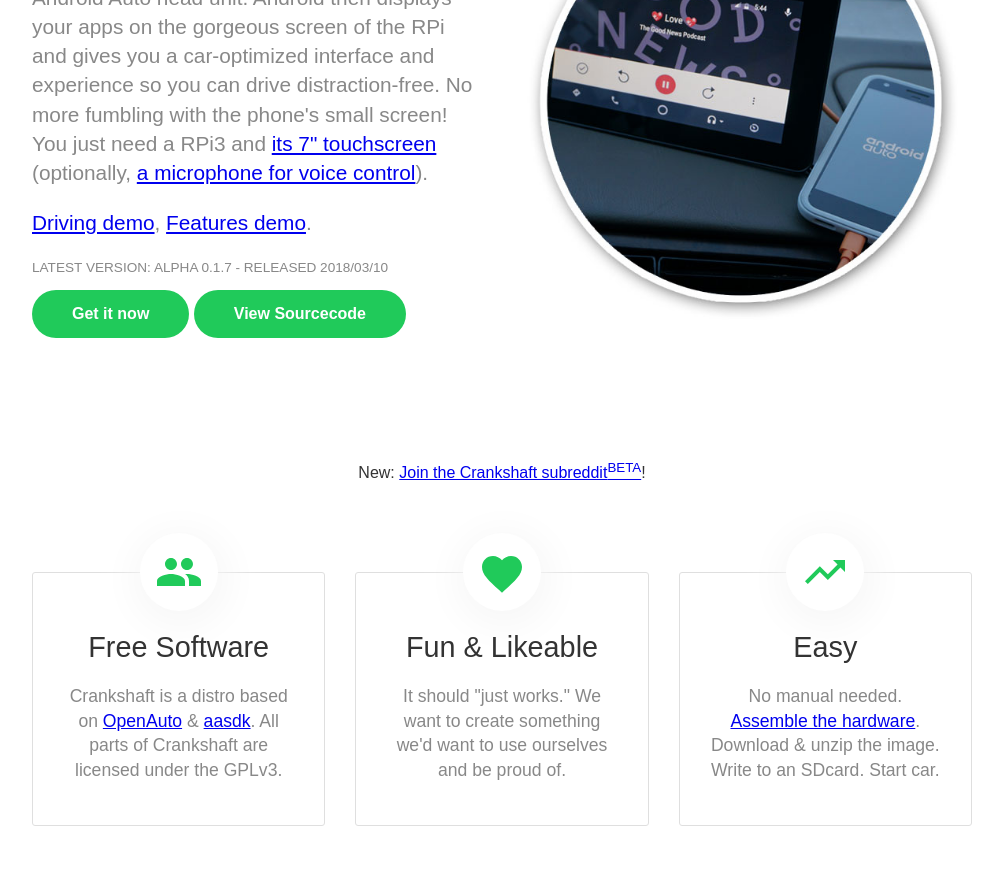
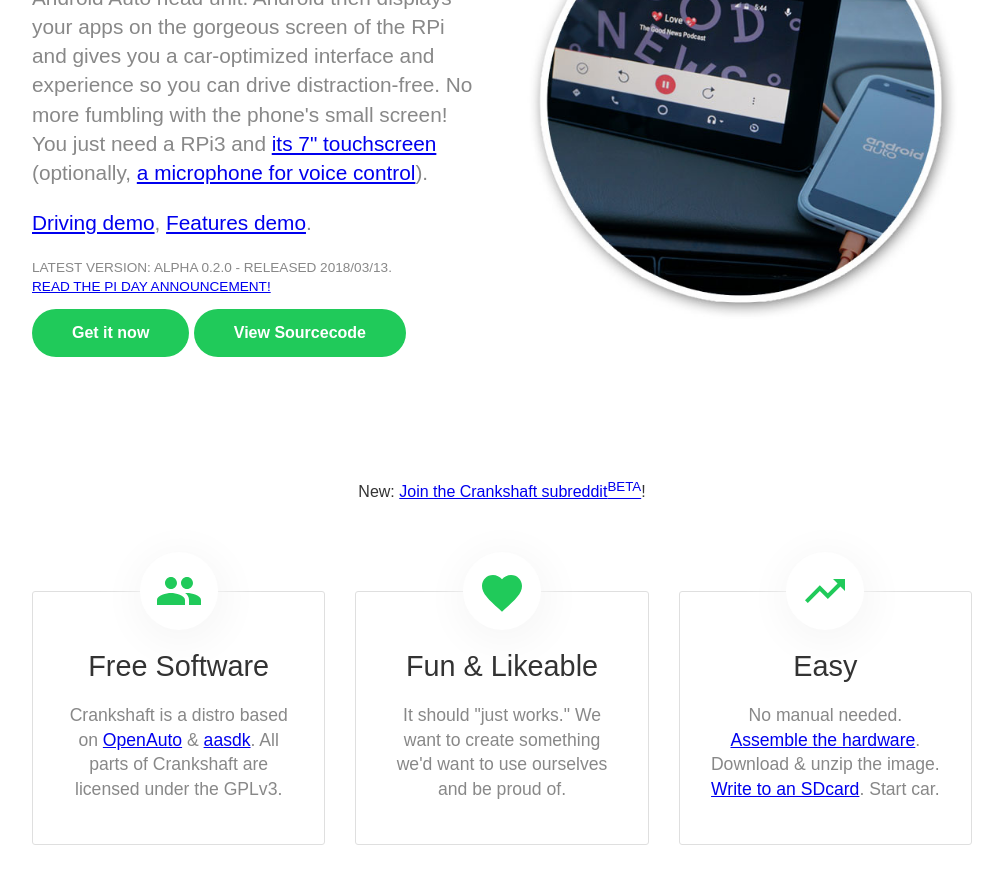
Before and after one commit to opencardev/getcrankshaft.github.io, a Jekyll site: the page built from index.html, in a window 1280 px wide and 900 px high, scrolled down 255 px. Shown: the top 884 px of the window, without its empty margins (138-1141 px from the left). Built offline with Jekyll 4.4.1, drawn with Linux system fonts in a browser that asks for light colours.

Commit message:
[site] Updated links for Pi day

```diff
--- a/index.html
+++ b/index.html
@@ -10,7 +10,7 @@
 				<p>Crankshaft is a turnkey GNU/Linux distribution for the Raspberry Pi that transforms it to an Android Auto head unit. Android then displays your apps on the gorgeous screen of the RPi and gives you a car-optimized interface and experience so you can drive distraction-free. No more fumbling with the phone's small screen!<br />
 					You just need a RPi3 and <a href="https://www.raspberrypi.org/products/raspberry-pi-touch-display/" target="_blank">its 7" touchscreen</a> (optionally, <a href="https://github.com/htruong/crankshaft/wiki/Hidden-tips,-tricks,-settings,-etc.#ok-google" target="_blank">a microphone for voice control</a>).</p>
 				<p><a href="https://youtu.be/oq1TR78kpL4" target="_blank">Driving demo</a>, <a href="https://youtu.be/tFEpfuDBDjM" target="_blank">Features demo</a>.</p>
-				<p class="subtitle">Latest version: Alpha 0.1.7 - Released 2018/03/10</p>
+				<p class="subtitle">Latest version: Alpha 0.2.0 - Released 2018/03/13.<br /><a href="https://www.reddit.com/r/crankshaft/comments/842r3g/breakthrough_release_crankshaft_alpha_020_and/" target="_blank">Read the Pi day announcement!</a></p>
 				<div class="button">
 					<a href="https://github.com/htruong/crankshaft/releases" target="_blank">Get it now</a> <a href="https://github.com/htruong/crankshaft" target="_blank">View Sourcecode</a>
 				</div>
@@ -41,7 +41,7 @@
 		<li>
 			<div class="image">{% include icons/site.html icon="economy" %}</div>
 			<h3 class="editable">Easy</h3>
-			<p class="editable">No manual needed. <a href="https://thepihut.com/blogs/raspberry-pi-tutorials/45295044-raspberry-pi-7-touch-screen-assembly-guide" target="_blank">Assemble the hardware</a>. Download &amp; unzip the image. Write to an SDcard. Start car.</p>
+			<p class="editable">No manual needed. <a href="https://thepihut.com/blogs/raspberry-pi-tutorials/45295044-raspberry-pi-7-touch-screen-assembly-guide" target="_blank">Assemble the hardware</a>. Download &amp; unzip the image. <a href="https://etcher.io/" target="_blank">Write to an SDcard</a>. Start car.</p>
 		</li>
 	</ul>
 </div>
```
